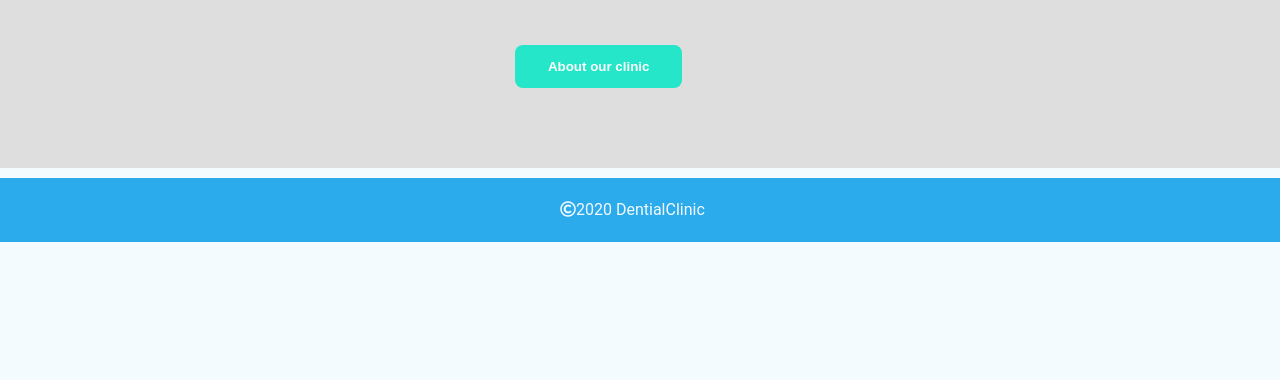
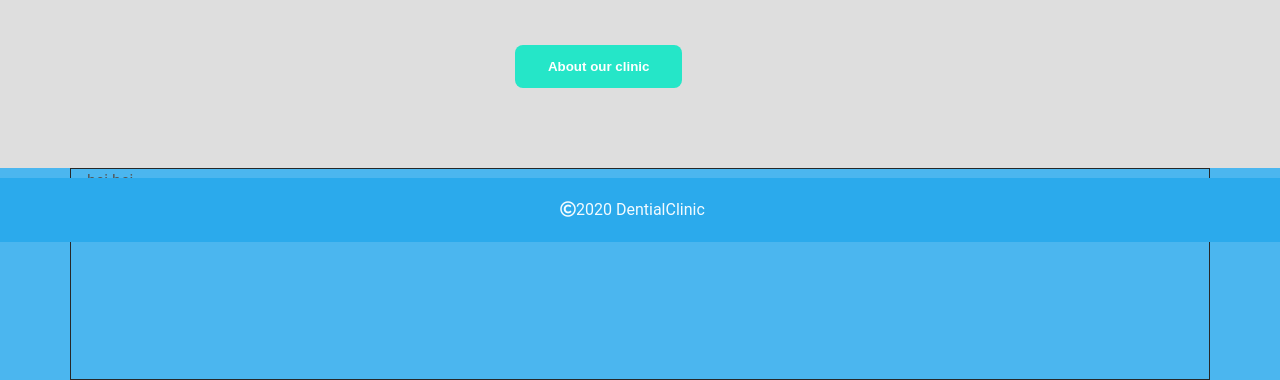
Before and after one commit to Grawlan/HTMLCSS-uppgift1, a plain HTML site: page index.html in a window 1280 px wide. Shown: the part 558-938 px from the top of the page. Before the commit the page ends 800 px from the top, so only its background shows below. Drawn offline with Linux system fonts and the light colour scheme.

Commit message:
saturday

```diff
--- a/CSS/styles.css
+++ b/CSS/styles.css
@@ -6,7 +6,6 @@
     --bg-showcase: #dedede;
     --bg-services-topnav: #f7f7f7;
     --bg-footer: #2baaec;
-    --bg-appointment: rgba(43,170,236,0.8);
     --btn-primary: #25e6c8;
     --img-showcase: #bfbfbf;
     --btn-service-hover: #2baaec;
@@ -17,7 +16,9 @@
     --social-primary: #2baaec;
     --social-hover: #25e6c8;
     --txt-white: #fff;
-    --bg-footer: #2baaec
+    --bg-footer: #2baaec;
+    --bg-appointment: #2baaec;
+
 
   }
 
@@ -53,6 +54,14 @@ a {
 
 .bg-footer {
     background-color: var(--bg-footer);
+}
+
+.bg-appointment {
+    background-color: var(--bg-appointment);
+}
+
+.bg-overlay {
+    opacity: 0.84;
 }
 
 .btn {
@@ -159,6 +168,16 @@ a {
     color: var(--txt-secondary);
 }
 
+#appointment {
+    height: 13.25rem;
+    width: 100%;
+    margin: auto;
+}
+#appointment .container {
+    height: 13.25rem;
+    border: 1px solid black;
+}
+
 footer {
     height: 4rem;
     width: 100%;
--- a/index.html
+++ b/index.html
@@ -4,7 +4,7 @@
     <meta charset="UTF-8">
     <meta name="viewport" content="width=device-width, initial-scale=1.0">
     <link rel="stylesheet" href="https://use.fontawesome.com/releases/v5.15.1/css/all.css" integrity="sha384-vp86vTRFVJgpjF9jiIGPEEqYqlDwgyBgEF109VFjmqGmIY/Y4HV4d3Gp2irVfcrp" crossorigin="anonymous">
-    <link rel="stylesheet" href="css/styles.css">
+    <link rel="stylesheet" href="./css/styles.css">
 
     <title>Dential Clinic</title>
 </head>
@@ -86,9 +86,9 @@
         </div>
       </section>
 
-      <section id="appointment">
+      <section id="appointment" class="bg-appointment bg-overlay">
         <div class="container">
-
+            hej hej
         </div>
       </section>
       <footer class="bg-footer">
```
